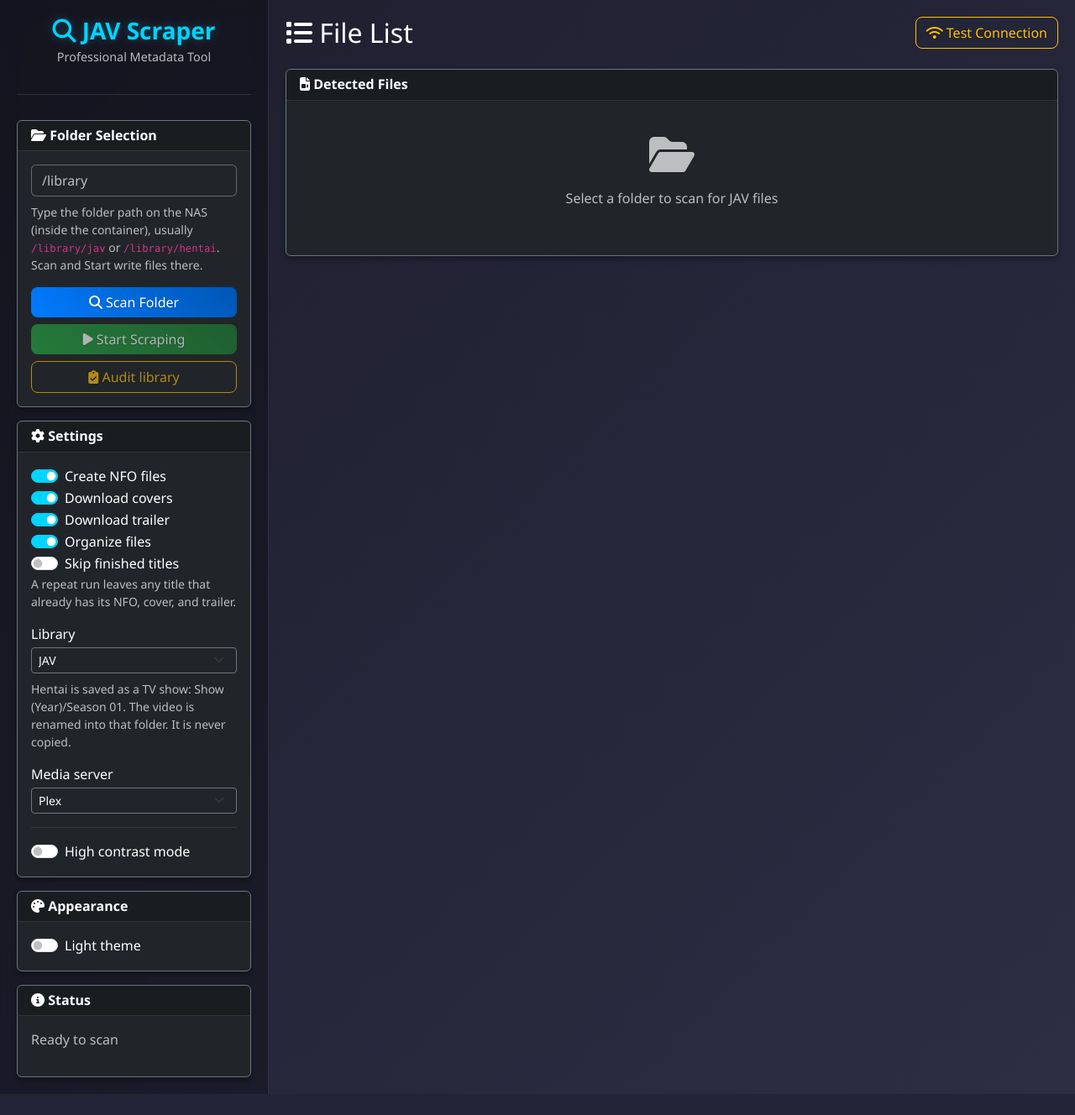
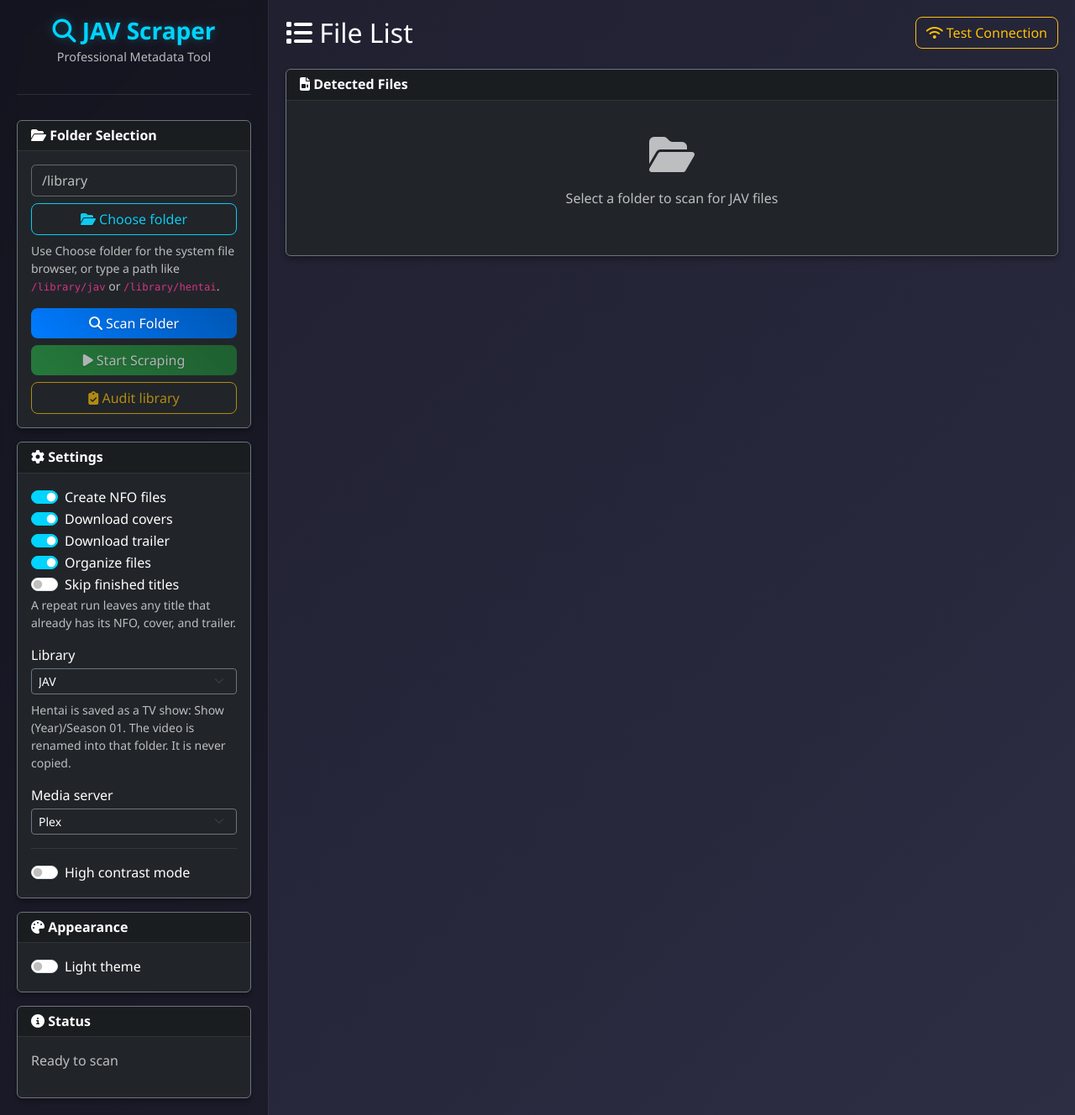
Before and after one commit to borepig/wooscraper, a Flask app: page / in a window 1280 px wide. Shown: the whole page at 84% size. Before the commit the page ends 1303 px from the top, so only its background shows below. Run offline with Flask 2, Linux system fonts and the light colour scheme.

Commit message:
fix(ui): restore system folder picker without upload
Choose folder opens the OS file browser again. On the NAS, confirm the
server path afterward so Scan/Start write in place instead of uploading.

Co-authored-by: Cursor <cursoragent@cursor.com>

```diff
--- a/static/js/app.js
+++ b/static/js/app.js
@@ -53,27 +53,24 @@ async function setupFolderButton() {
         const response = await fetch('/api/capabilities');
         const data = await response.json();
         serverHasLibrary = Boolean(data.local_files);
+        window.serverHasLibrary = serverHasLibrary;
         if (data.library_root && !document.getElementById('folderPath').value) {
             document.getElementById('folderPath').placeholder = data.library_root;
         }
     } catch (error) {
         serverHasLibrary = false;
+        window.serverHasLibrary = false;
     }
-    if (serverHasLibrary) {
-        // QNAP: type a container path and Scan — no upload, no folder modal.
-        if (button) {
-            button.hidden = true;
-        }
-        if (help) {
-            help.innerHTML = 'Type the folder path on the NAS (inside the container), usually <code>/library/jav</code> or <code>/library/hentai</code>. Scan and Start write files there.';
-        }
+    if (!button || !window.clientFolder || typeof window.clientFolder.bindChooser !== 'function') {
         return;
     }
-    if (button && window.clientFolder && typeof window.clientFolder.bindChooser === 'function') {
-        button.hidden = false;
-        window.clientFolder.bindChooser(button);
-        if (help) {
-            help.textContent = 'Choose a folder on this computer. Chrome or Edge can write into it; otherwise you get a zip download.';
+    button.hidden = false;
+    window.clientFolder.bindChooser(button);
+    if (help) {
+        if (serverHasLibrary) {
+            help.innerHTML = 'Choose folder opens the system file browser. Then confirm the NAS path (e.g. <code>/library/hentai/…</code>) so Scan/Start write in place — nothing is uploaded.';
+        } else {
+            help.textContent = 'Choose folder opens the system file browser. Chrome or Edge can write into that folder; otherwise you get a zip download.';
         }
     }
 }
--- a/static/js/client-folder.js
+++ b/static/js/client-folder.js
@@ -108,26 +108,60 @@
         }
     }
 
+    function folderLabelFromFiles(files) {
+        for (const file of files) {
+            const relative = file.webkitRelativePath || file.name;
+            const parts = relative.split('/').filter(Boolean);
+            if (parts.length > 1) {
+                return parts[0];
+            }
+        }
+        return '';
+    }
+
+    function confirmNasPath(folderLabel) {
+        const library = libraryKind() === 'hentai' ? 'hentai' : 'jav';
+        const current = (document.getElementById('folderPath') && document.getElementById('folderPath').value || '').trim();
+        const suggested = current && !current.startsWith('(this device)')
+            ? current
+            : '/library/' + library + (folderLabel ? '/' + folderLabel : '');
+        const message = folderLabel
+            ? 'You selected “‘ + folderLabel + '”.\n\nEnter the path on the NAS for that folder so scraping writes there (not an upload):'
+            : 'Enter the path on the NAS for the folder you selected:';
+        const fullPath = window.prompt(message, suggested);
+        if (!fullPath || !fullPath.trim()) {
+            return null;
+        }
+        return fullPath.trim();
+    }
+
     async function choose() {
         cancelled = false;
         try {
-            if (canWriteFolder()) {
+            // Prefer the real system folder picker with write access when the browser allows it.
+            if (canWriteFolder() && window.isSecureContext) {
                 try {
                     rootHandle = await window.showDirectoryPicker({ mode: 'readwrite' });
                 } catch (error) {
                     if (error && error.name === 'AbortError') {
                         return;
                     }
-                    // HTTP to the NAS cannot write via the File System API — fall back to folder pick.
                     document.getElementById('clientFilePicker').click();
                     return;
                 }
                 mode = 'write';
                 picked = await listDirectory(rootHandle, []);
-            } else {
-                document.getElementById('clientFilePicker').click();
+                showPicked();
+                const message = picked.length
+                    ? 'Found ' + picked.length + ' video' + (picked.length === 1 ? '' : 's') + ' — Start writes into this folder'
+                    : (libraryKind() === 'hentai' ? 'No videos found in that folder' : 'No JAV videos found in that folder');
+                if (typeof showNotification === 'function') {
+                    showNotification(message, picked.length ? 'success' : 'warning');
+                }
                 return;
             }
+            // Same system folder dialog via <input webkitdirectory>.
+            document.getElementById('clientFilePicker').click();
         } catch (error) {
             if (error && error.name === 'AbortError') {
                 return;
@@ -135,30 +169,47 @@
             if (typeof showNotification === 'function') {
                 showNotification(error.message || 'Could not open that folder', 'error');
             }
-            return;
-        }
-        showPicked();
-        const message = picked.length
-            ? 'Found ' + picked.length + ' video' + (picked.length === 1 ? '' : 's') + ' on this device'
-            : (libraryKind() === 'hentai' ? 'No videos found in that folder' : 'No JAV videos found in that folder');
-        if (typeof showNotification === 'function') {
-            showNotification(message, picked.length ? 'success' : 'warning');
         }
     }
 
     function onFileInput(event) {
+        const files = Array.from(event.target.files || []);
+        const folderLabel = folderLabelFromFiles(files);
+        const hentai = libraryKind() === 'hentai';
+
+        // On the NAS app: system picker only identifies the folder. Scraping uses the
+        // server path so files are written in place — never upload/zip.
+        if (window.serverHasLibrary) {
+            clearSelection();
+            const fullPath = confirmNasPath(folderLabel);
+            event.target.value = '';
+            if (!fullPath) {
+                return;
+            }
+            const path = document.getElementById('folderPath');
+            if (path) {
+                path.value = fullPath;
+            }
+            if (typeof currentFolder !== 'undefined') {
+                currentFolder = fullPath;
+            }
+            try {
+                localStorage.setItem('lastFolderPath', fullPath);
+            } catch (error) {
+                /* ignore */
+            }
+            if (typeof showNotification === 'function') {
+                showNotification('Folder path set: ' + fullPath + '. Click Scan Folder, then Start Scraping.', 'success');
+            }
+            return;
+        }
+
         mode = 'download';
         rootHandle = null;
         picked = [];
-        const files = Array.from(event.target.files || []);
-        const hentai = libraryKind() === 'hentai';
-        let folderLabel = '';
         files.forEach((file) => {
             const relative = file.webkitRelativePath || file.name;
             const parts = relative.split('/').filter(Boolean);
-            if (!folderLabel && parts.length > 1) {
-                folderLabel = parts[0];
-            }
             const code = extractJavCode(file.name);
             let parentName = parts.length > 1 ? parts[parts.length - 2] : file.name;
             if (hentai && /^Season \d+$/i.test(parentName) && parts.length >= 3) {
@@ -1162,7 +1213,7 @@
             if (!button) {
                 return;
             }
-            button.innerHTML = '<i class="fas fa-laptop"></i> Choose folder on this device';
+            button.innerHTML = '<i class="fas fa-folder-open"></i> Choose folder';
             button.addEventListener('click', choose);
         },
         run: run,
--- a/templates/index.html
+++ b/templates/index.html
@@ -27,10 +27,10 @@
                             <div class="input-group mb-2">
                                 <input type="text" class="form-control bg-dark text-light" id="folderPath" placeholder="/library/hentai">
                             </div>
-                            <p class="text-muted small" id="folderHelp">On the NAS this is the folder inside the container, usually <code>/library/jav</code> or <code>/library/hentai</code>.</p>
-                            <button class="btn btn-outline-info w-100 mb-2" id="chooseFolderBtn" type="button" hidden>
-                                <i class="fas fa-laptop"></i> Choose folder on this device
+                            <button class="btn btn-outline-info w-100 mb-2" id="chooseFolderBtn" type="button">
+                                <i class="fas fa-folder-open"></i> Choose folder
                             </button>
+                            <p class="text-muted small" id="folderHelp">Use Choose folder for the system file browser, or type a path like <code>/library/jav</code> or <code>/library/hentai</code>.</p>
                             <input id="clientFilePicker" type="file" multiple webkitdirectory directory accept="video/*,.mp4,.mkv,.avi,.wmv,.mov" hidden>
                             <button class="btn btn-primary w-100 mb-2" onclick="scanFolder()">
                                 <i class="fas fa-search"></i> Scan Folder
```
